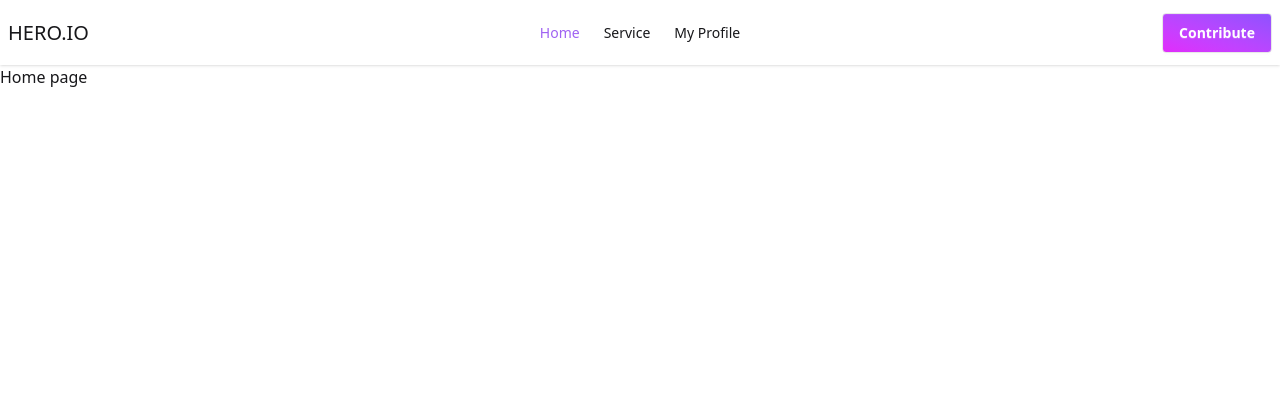
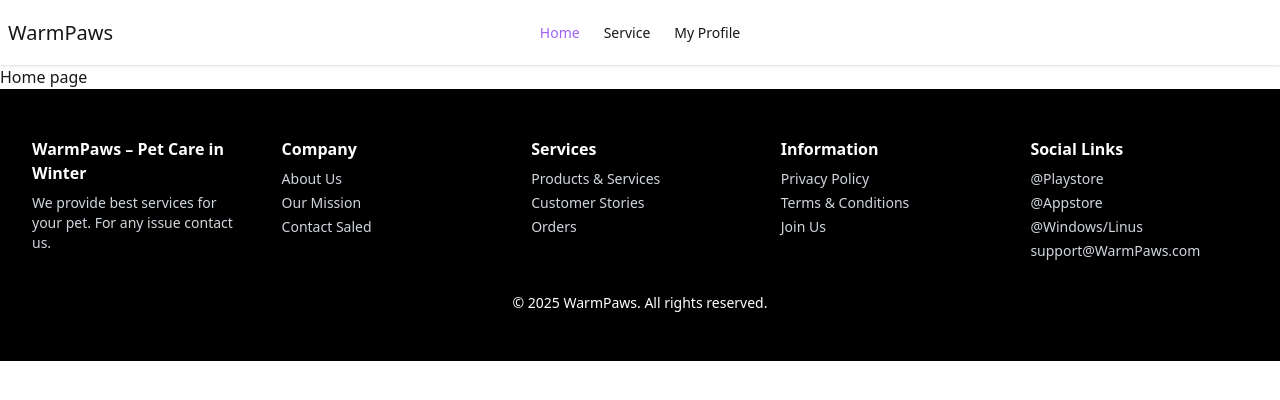
Before and after one commit to shuvoroy10/Assignment-09, a React (Vite) app: page / in a window 1280 px wide. Shown: the top 400 px of the page. Built offline with nearby package versions, Linux system fonts and the light colour scheme.

Commit message:
added Footer

```diff
--- a/src/App.jsx
+++ b/src/App.jsx
@@ -2,6 +2,7 @@
 import { Outlet } from 'react-router'
 import './App.css'
 import Navbar from './Components/Navbar/Navbar'
+import Footer from './Pages/Footer/Footer'
 
 function App() {
 
@@ -10,6 +11,7 @@
     <>
       <Navbar/>
       <Outlet></Outlet>
+      <Footer/>
     </>
   )
 }
--- a/src/Components/Navbar/Navbar.jsx
+++ b/src/Components/Navbar/Navbar.jsx
@@ -41,7 +41,7 @@
           </div>
 
           <a href="/" className="flex items-center text-xl">
-            HERO.IO
+            WarmPaws
           </a>
         </div>
         <div className="navbar-center hidden lg:flex">
@@ -58,13 +58,7 @@
           </ul>
         </div>
         <div className="navbar-end">
-          <a
-            target="_blank"
-            href="https://github.com/shuvoroy10/"
-            className="btn bg-linear-to-bl from-violet-500 to-fuchsia-500 text-white"
-          >
-            Contribute
-          </a>
+          <img src="" alt="" />
         </div>
       </div>
     </div>
--- /dev/null
+++ b/src/Pages/Footer/Footer.jsx
@@ -0,0 +1,59 @@
+import React from 'react';
+
+const Footer = () => {
+    return (
+        <div className="bg-black text-gray-300 px-8 py-12 ">
+      <footer className="container mx-auto">
+        <div className="grid md:grid-cols-5 gap-8">
+          <div>
+            <h3 className="text-white font-semibold mb-2">
+              WarmPaws – Pet Care in Winter
+            </h3>
+            <p className="text-sm">
+              We provide best services for your pet. For any issue contact us.
+            </p>
+          </div>
+          <div>
+            <h4 className="text-white font-semibold mb-2">Company</h4>
+            <ul className="space-y-1 text-sm">
+              <li>About Us</li>
+              <li>Our Mission</li>
+              <li>Contact Saled</li>
+            </ul>
+          </div>
+          <div>
+            <h4 className="text-white font-semibold mb-2">Services</h4>
+            <ul className="space-y-1 text-sm">
+              <li>Products & Services</li>
+              <li>Customer Stories</li>
+              <li>Orders</li>
+            </ul>
+          </div>
+          <div>
+            <h4 className="text-white font-semibold mb-2">Information</h4>
+            <ul className="space-y-1 text-sm">
+              <li>Privacy Policy</li>
+              <li>Terms & Conditions</li>
+              <li>Join Us</li>
+            </ul>
+          </div>
+          <div>
+            <h4 className="text-white font-semibold mb-2">Social Links</h4>
+            <ul className="space-y-1 text-sm">
+              <li>@Playstore</li>
+              <li>@Appstore</li>
+              <li>@Windows/Linus</li>
+              <li>support@WarmPaws.com</li>
+            </ul>
+          </div>
+        </div>
+        <div className="text-left md:text-center text-white text-sm mt-8">
+          © 2025 WarmPaws.
+          <br className="block md:hidden" /> All rights reserved.
+        </div>
+      </footer>
+    </div>
+    );
+};
+
+export default Footer;
```
